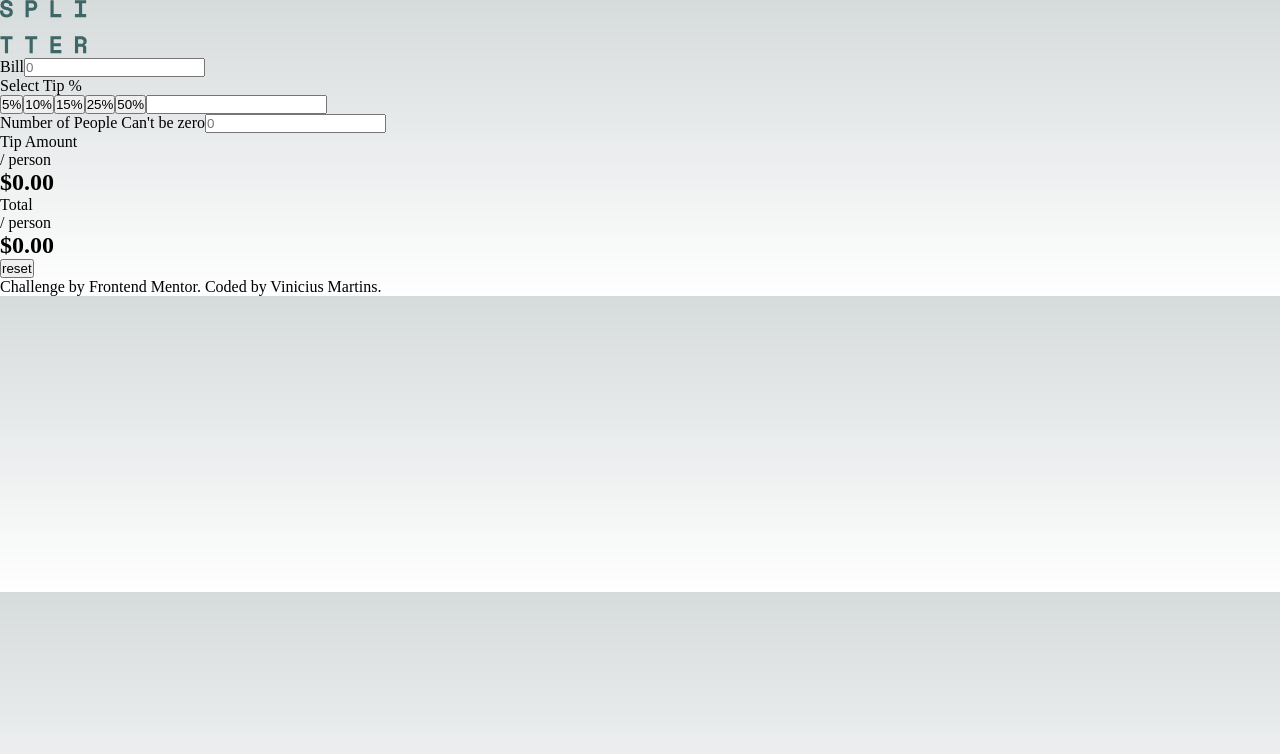
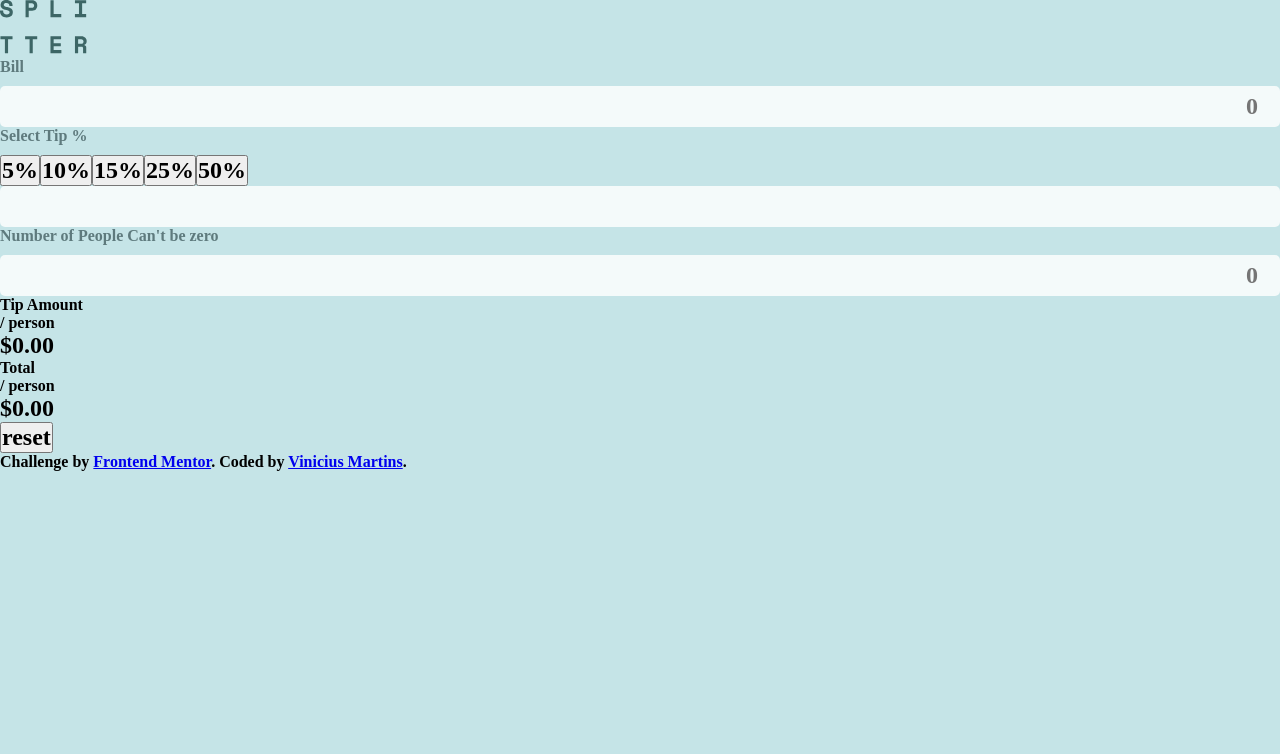
Before and after one commit to viniciussnitram/tip-calculator-app-nextjs, a Next.js app: page / in a window 1280 px wide. Shown: the top 754 px of the page. Built offline with nearby package versions, Linux system fonts and the light colour scheme.

Commit message:
style: Added global css

```diff
--- a/src/styles/globals.css
+++ b/src/styles/globals.css
@@ -1,107 +1,69 @@
 :root {
-  --max-width: 1100px;
-  --border-radius: 12px;
-  --font-mono: ui-monospace, Menlo, Monaco, 'Cascadia Mono', 'Segoe UI Mono',
-    'Roboto Mono', 'Oxygen Mono', 'Ubuntu Monospace', 'Source Code Pro',
-    'Fira Mono', 'Droid Sans Mono', 'Courier New', monospace;
+  /* Primary Color */
+  --strong-cyan: #26C0AB;
 
-  --foreground-rgb: 0, 0, 0;
-  --background-start-rgb: 214, 219, 220;
-  --background-end-rgb: 255, 255, 255;
+  /* Neutral Color */
+  --very-dark-cyan: #00494D;
+  --dark-grayish-cyan: #5E7A7D;
+  --grayish-cyan: #7F9C9F;
+  --light-grayish-cyan: #C5E4E7;
+  --very-light-grayish-cyan: #F4FAFA;
+  --white: #FFFFFF;
 
-  --primary-glow: conic-gradient(
-    from 180deg at 50% 50%,
-    #16abff33 0deg,
-    #0885ff33 55deg,
-    #54d6ff33 120deg,
-    #0071ff33 160deg,
-    transparent 360deg
-  );
-  --secondary-glow: radial-gradient(
-    rgba(255, 255, 255, 1),
-    rgba(255, 255, 255, 0)
-  );
-
-  --tile-start-rgb: 239, 245, 249;
-  --tile-end-rgb: 228, 232, 233;
-  --tile-border: conic-gradient(
-    #00000080,
-    #00000040,
-    #00000030,
-    #00000020,
-    #00000010,
-    #00000010,
-    #00000080
-  );
-
-  --callout-rgb: 238, 240, 241;
-  --callout-border-rgb: 172, 175, 176;
-  --card-rgb: 180, 185, 188;
-  --card-border-rgb: 131, 134, 135;
+  /* Other Colors */
+  --red: #FF0000;
 }
 
-@media (prefers-color-scheme: dark) {
-  :root {
-    --foreground-rgb: 255, 255, 255;
-    --background-start-rgb: 0, 0, 0;
-    --background-end-rgb: 0, 0, 0;
-
-    --primary-glow: radial-gradient(rgba(1, 65, 255, 0.4), rgba(1, 65, 255, 0));
-    --secondary-glow: linear-gradient(
-      to bottom right,
-      rgba(1, 65, 255, 0),
-      rgba(1, 65, 255, 0),
-      rgba(1, 65, 255, 0.3)
-    );
-
-    --tile-start-rgb: 2, 13, 46;
-    --tile-end-rgb: 2, 5, 19;
-    --tile-border: conic-gradient(
-      #ffffff80,
-      #ffffff40,
-      #ffffff30,
-      #ffffff20,
-      #ffffff10,
-      #ffffff10,
-      #ffffff80
-    );
-
-    --callout-rgb: 20, 20, 20;
-    --callout-border-rgb: 108, 108, 108;
-    --card-rgb: 100, 100, 100;
-    --card-border-rgb: 200, 200, 200;
-  }
+#root {
+  align-items: center;
+  display: flex;
+  flex-direction: column;
+  gap: 100px;
+  justify-content: space-between;
+  height: 100vh;
 }
 
 * {
   box-sizing: border-box;
+  font-family: 'Space Mono';
+  font-weight: 700;
+  margin: 0;
   padding: 0;
+}
+
+body {
+  background-color: var(--light-grayish-cyan);
+}
+
+label {
+  color: var(--dark-grayish-cyan);
+  display: block;
+  margin-bottom: 10px;
+}
+
+input, button {
+  font-size: 24px;
+}
+
+input {
+  background-color: var(--very-light-grayish-cyan);
+  border: 2px solid transparent;
+  border-radius: 5px;
+  color: var(--very-dark-cyan);
+  outline: none;
+  padding: 5px 20px;
+  text-align: right;
+  width: 100%;
+}
+
+input::-webkit-outer-spin-button,
+input::-webkit-inner-spin-button {
+  -webkit-appearance: none;
   margin: 0;
 }
 
-html,
-body {
-  max-width: 100vw;
-  overflow-x: hidden;
+
+
+input:hover, button:hover {
+  cursor: pointer;
 }
-
-body {
-  color: rgb(var(--foreground-rgb));
-  background: linear-gradient(
-      to bottom,
-      transparent,
-      rgb(var(--background-end-rgb))
-    )
-    rgb(var(--background-start-rgb));
-}
-
-a {
-  color: inherit;
-  text-decoration: none;
-}
-
-@media (prefers-color-scheme: dark) {
-  html {
-    color-scheme: dark;
-  }
-}
```
